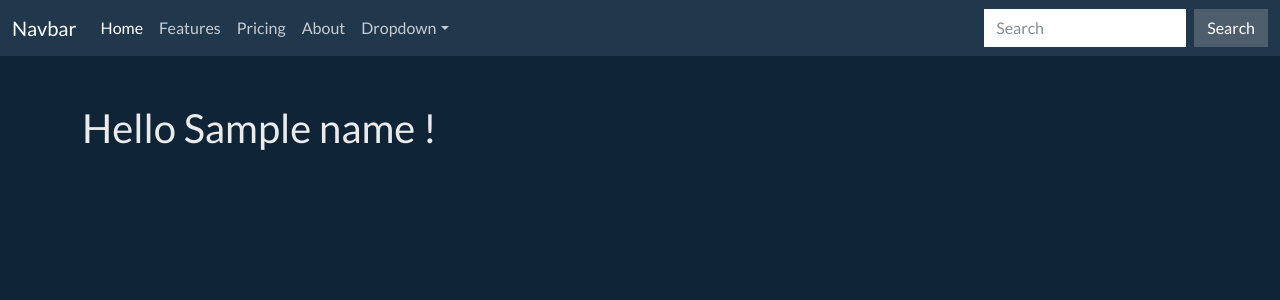
After one commit to dcorroyer/formation-symfony, a Symfony app: template templates/hello.html.twig in a window 1280 px wide. The commit adds this page. Shown: the top 300 px of the page. Run offline with Twig, Linux system fonts and the light colour scheme; the template is opened without the code that fills it: most values are stand-ins (such as "Sample title", 1, 10 or a date in 2020); some libraries are stand-ins or nearby versions.

Commit message:
twig part

```diff
--- a/config/services.yaml
+++ b/config/services.yaml
@@ -32,4 +32,8 @@ services:
         arguments:
             $tva: 20
 
+    App\Taxes\Detector:
+        arguments:
+            $threshold: 100
+
     Cocur\Slugify\Slugify: ~
--- a/src/Taxes/Calculator.php
+++ b/src/Taxes/Calculator.php
@@ -13,6 +13,7 @@ class Calculator
      * constructor of the logger
      *
      * @param LoggerInterface $logger
+     * @param float $tva
      */
     public function __construct(LoggerInterface $logger, float $tva)
     {
--- /dev/null
+++ b/templates/_teacher.html.twig
@@ -0,0 +1,3 @@
+<p>
+  <strong>{{ teacher.firstname }}</strong> {{ teacher.lastname }}
+</p>
--- a/templates/base.html.twig
+++ b/templates/base.html.twig
@@ -1,12 +1,13 @@
 <!DOCTYPE html>
-<html>
+<html lang="en">
     <head>
         <meta charset="UTF-8">
         <title>{% block title %}Welcome!{% endblock %}</title>
         {# Run `composer require symfony/webpack-encore-bundle`
            and uncomment the following Encore helpers to start using Symfony UX #}
         {% block stylesheets %}
-            {#{{ encore_entry_link_tags('app') }}#}
+            <link rel="stylesheet" href="https://bootswatch.com/5/superhero/bootstrap.min.css">
+            <link rel="stylesheet" href="https://cdnjs.cloudflare.com/ajax/libs/font-awesome/6.0.0/css/all.min.css">
         {% endblock %}
 
         {% block javascripts %}
@@ -14,6 +15,9 @@
         {% endblock %}
     </head>
     <body>
-        {% block body %}{% endblock %}
+        {% include 'shared/_navbar.html.twig' %}
+        <div class="container pt-5">
+            {% block body %}{% endblock %}
+        </div>
     </body>
 </html>
--- /dev/null
+++ b/templates/example.html.twig
@@ -0,0 +1,5 @@
+{% extends 'base.html.twig' %}
+
+{% block body %}
+  <p>Bonjour vous avez {{ age }} ans.</p>
+{% endblock body %}
--- /dev/null
+++ b/templates/hello.html.twig
@@ -0,0 +1,44 @@
+{% extends 'base.html.twig' %}
+
+{% block title %}Hello {{ name }}{% endblock %}
+
+{% block body %}
+  <h1>Hello {{ name }} !</h1>
+
+{#  <h2>Nos formateurs</h2>#}
+{#  {% set teacher = teacher1 %}#}
+{#  {% include '_teacher.html.twig' %}#}
+{#  {% include '_teacher.html.twig' with {'teacher': teacher2} %}#}
+{% endblock body %}
+
+{#  <p>Vous avez {{ age }} ans.</p>#}
+
+{#  {% if age >= 18 %}#}
+{#    Vous êtes adulte!#}
+{#  {% else %}#}
+{#    Vous n'êtes pas un adulte!#}
+{#  {% endif %}#}
+
+{#  <ul>#}
+{#    {% for name in names %}#}
+{#      <li>{{ name|upper }}</li>#}
+{#    {% endfor %}#}
+{#  </ul>#}
+
+{#  <ul>#}
+{#    {% for i in 1..10 %}#}
+{#      <li>Numéro {{ i }}</li>#}
+{#    {% endfor %}#}
+{#  </ul>#}
+
+{#  <ul>#}
+{#    {% for age in ages %}#}
+{#      {% if age >= 18 %}#}
+{#        <li>Adulte</li>#}
+{#      {% else %}#}
+{#        <li>Enfant</li>#}
+{#      {% endif %}#}
+{#    {% endfor %}#}
+{#  </ul>#}
+
+{#  <p>Mon formateur s'appelle <strong>{{ teacher.firstname }}</strong> {{ teacher.lastname }} et il a {{ teacher.age }} ans!</p>#}
--- /dev/null
+++ b/templates/shared/_navbar.html.twig
@@ -0,0 +1,41 @@
+<nav class="navbar navbar-expand-lg navbar-dark bg-dark">
+  <div class="container-fluid">
+    <a class="navbar-brand" href="#">Navbar</a>
+    <button class="navbar-toggler" type="button" data-bs-toggle="collapse" data-bs-target="#navbarColor02" aria-controls="navbarColor02" aria-expanded="false" aria-label="Toggle navigation">
+      <span class="navbar-toggler-icon"></span>
+    </button>
+
+    <div class="collapse navbar-collapse" id="navbarColor02">
+      <ul class="navbar-nav me-auto">
+        <li class="nav-item">
+          <a class="nav-link active" href="#">Home
+            <span class="visually-hidden">(current)</span>
+          </a>
+        </li>
+        <li class="nav-item">
+          <a class="nav-link" href="#">Features</a>
+        </li>
+        <li class="nav-item">
+          <a class="nav-link" href="#">Pricing</a>
+        </li>
+        <li class="nav-item">
+          <a class="nav-link" href="#">About</a>
+        </li>
+        <li class="nav-item dropdown">
+          <a class="nav-link dropdown-toggle" data-bs-toggle="dropdown" href="#" role="button" aria-haspopup="true" aria-expanded="false">Dropdown</a>
+          <div class="dropdown-menu">
+            <a class="dropdown-item" href="#">Action</a>
+            <a class="dropdown-item" href="#">Another action</a>
+            <a class="dropdown-item" href="#">Something else here</a>
+            <div class="dropdown-divider"></div>
+            <a class="dropdown-item" href="#">Separated link</a>
+          </div>
+        </li>
+      </ul>
+      <form class="d-flex">
+        <input class="form-control me-sm-2" type="text" placeholder="Search">
+        <button class="btn btn-secondary my-2 my-sm-0" type="submit">Search</button>
+      </form>
+    </div>
+  </div>
+</nav>
```
Also changed, not shown: src/Controller/HelloController.php (+82 -14 lines), src/Controller/HomeController.php (added, +18 -0 lines), src/Taxes/Detector.php (added, +34 -0 lines), templates/home.html.twig (added, +46 -0 lines), templates/shared/_insurance.html.twig (added, +8 -0 lines).
